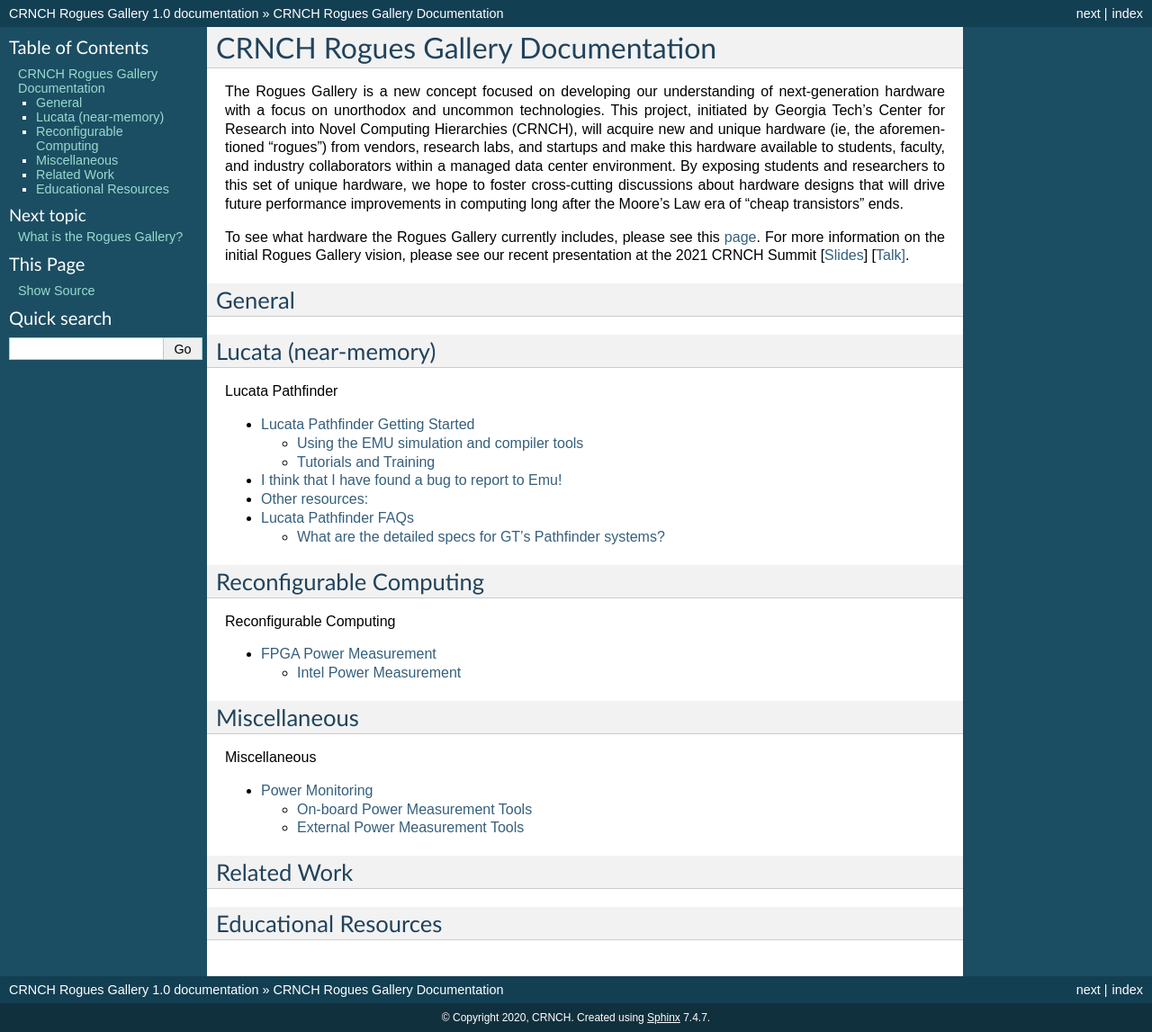
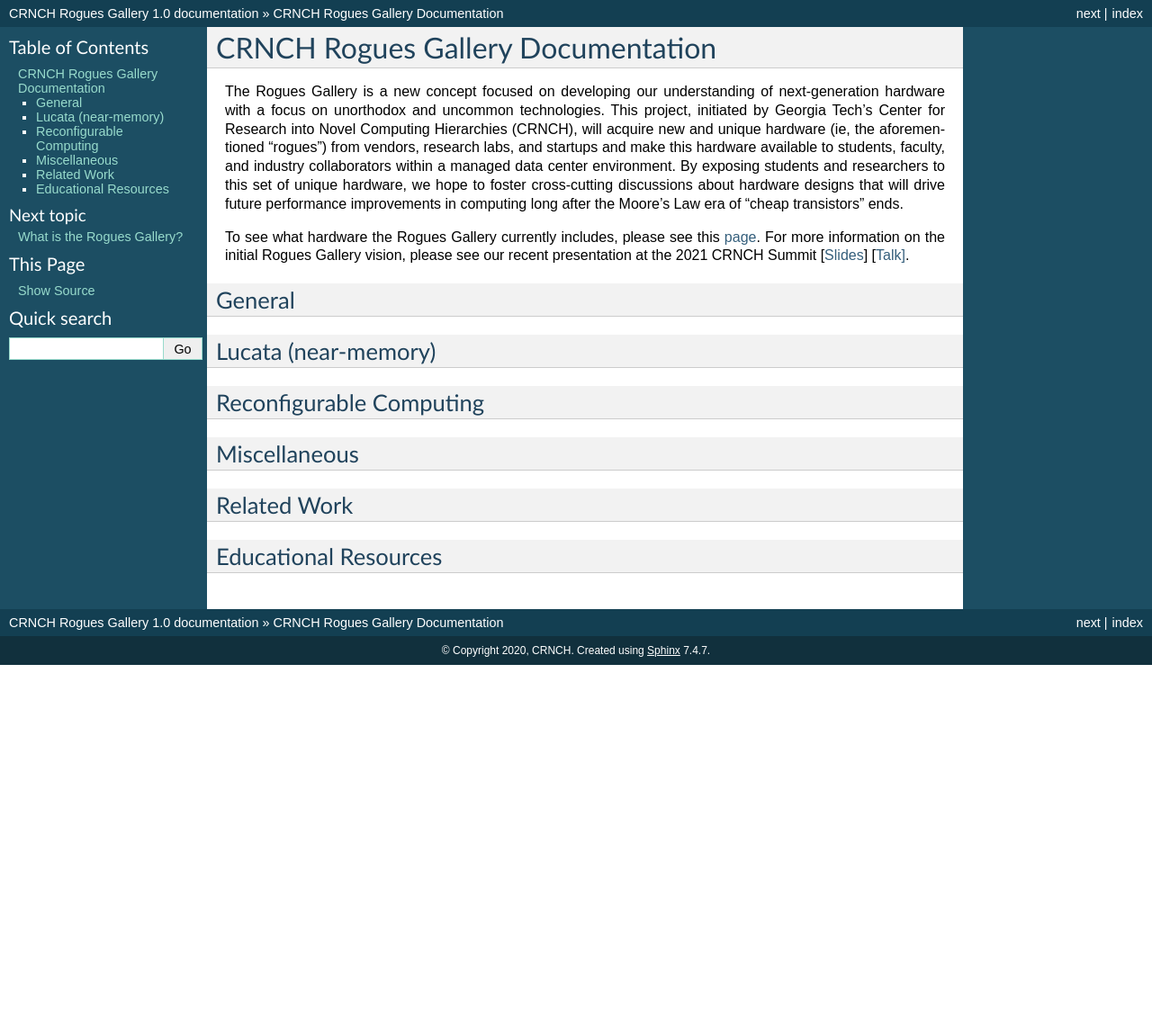
Before and after one commit to gt-crnch-rg/read-the-docs, a Sphinx documentation site: the page built from docs/index.rst, in a window 1280 px wide. Shown: the whole page at 90% size. Built offline with Sphinx 7.4.7, drawn with Linux system fonts in a browser that asks for light colours; pages that are not in the unit, such as notebooks, are missing from menus; after the commit the page ends 900 px from its top, so only the background shows below that; part of the change alters nothing that is shown.

```diff
--- a/docs/index.rst
+++ b/docs/index.rst
@@ -27,6 +27,7 @@ Lucata (near-memory)
 .. toctree::
    :caption: Lucata Pathfinder
    :maxdepth: 2
+   :hidden:
    :glob:
 
    lucata/lucata-getting-started
@@ -38,6 +39,7 @@ Reconfigurable Computing
 .. toctree::
    :caption: Reconfigurable Computing
    :maxdepth: 2
+   :hidden:
    :glob:
 
    reconfig/fpga_power_measurement
@@ -50,6 +52,7 @@ Miscellaneous
 .. toctree::
    :caption: Miscellaneous
    :maxdepth: 2
+   :hidden:
    :glob:
 
    measurements/power_monitoring
```
